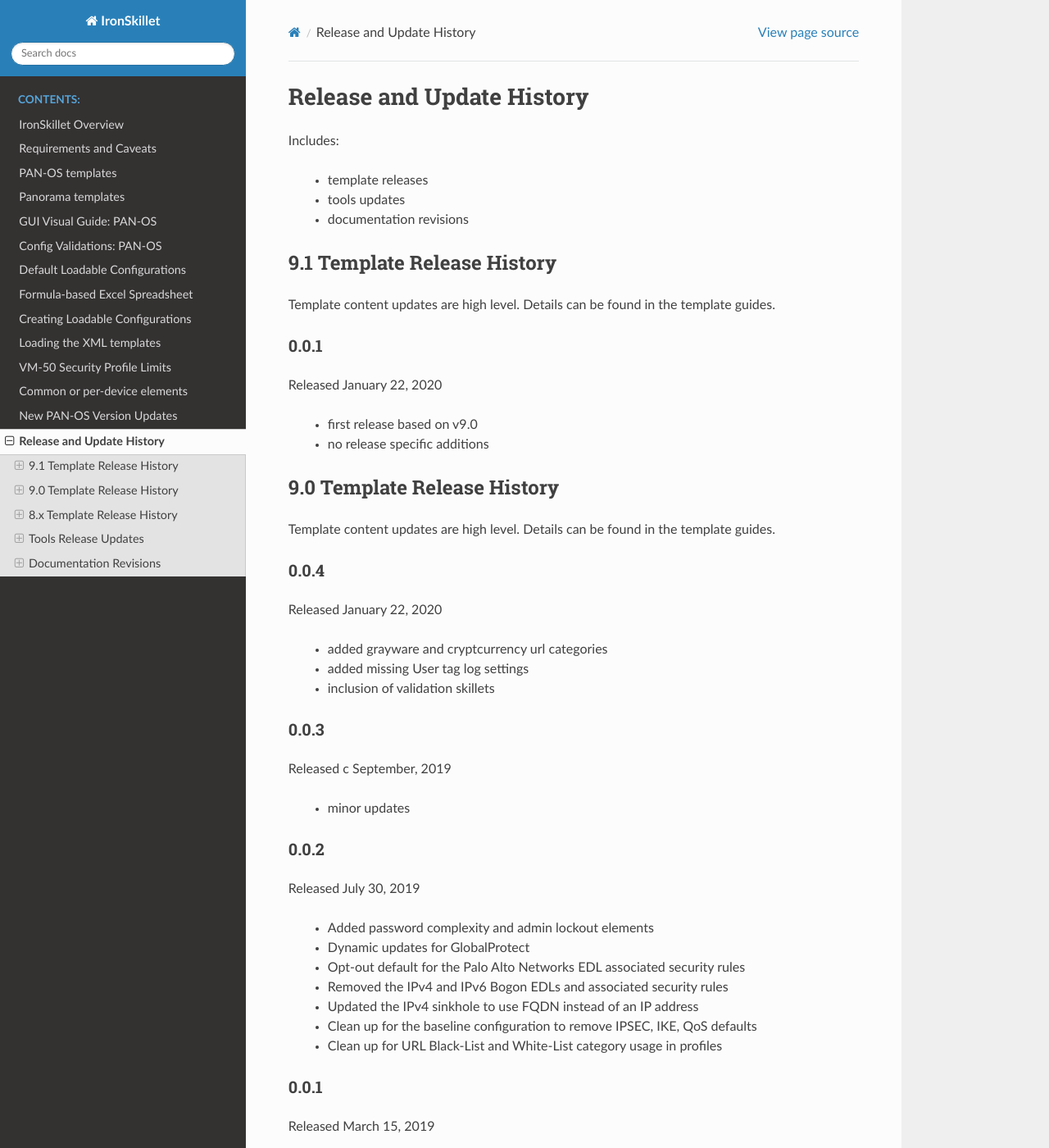
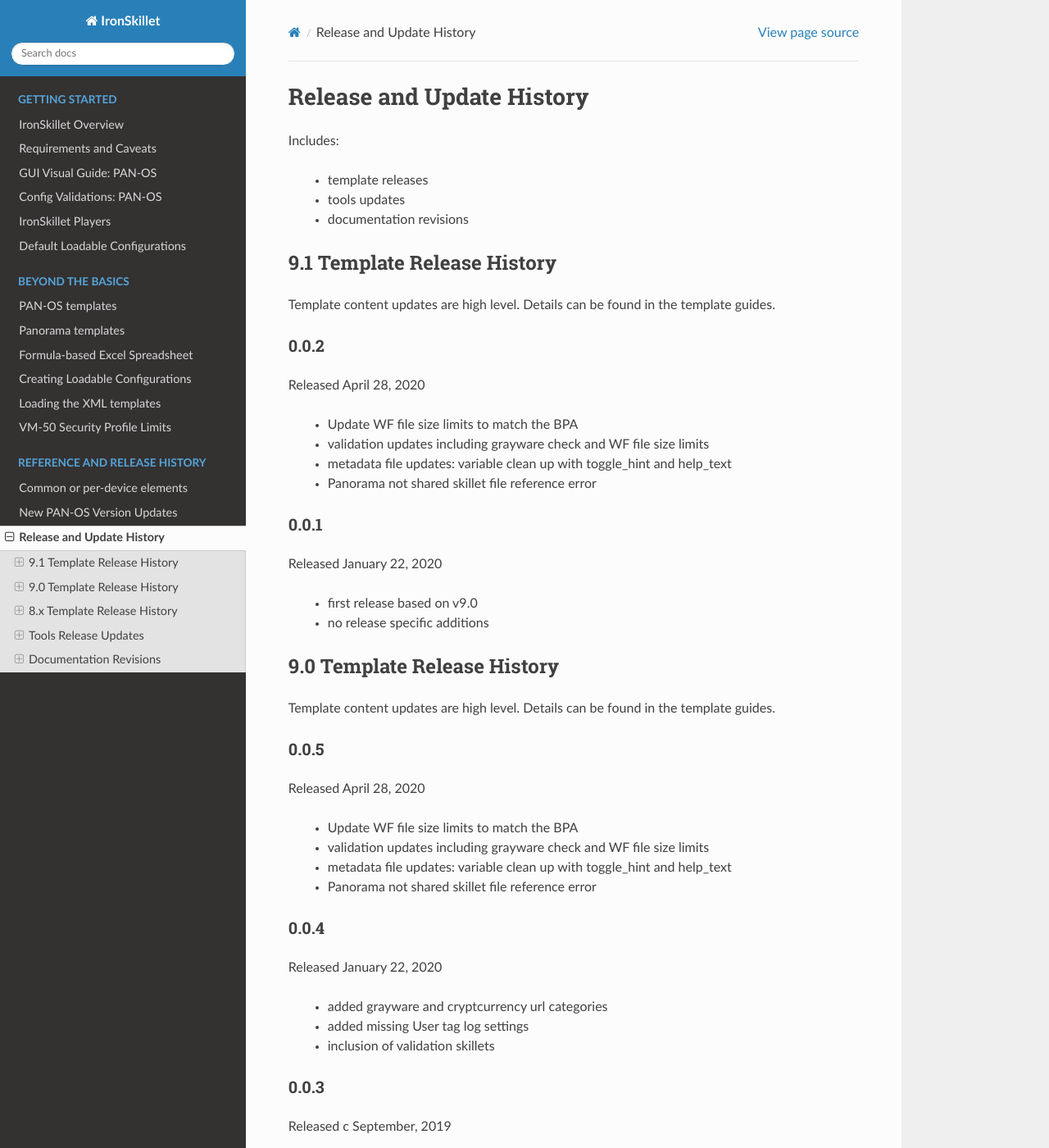
Before and after one commit to PaloAltoNetworks/iron-skillet, a Sphinx documentation site: the page built from docs/release_history.rst, in a window 1280 px wide and 1400 px high. Shown: the whole window at 82% size. Built offline with Sphinx 7.4.7 and the Read the Docs theme 2.0.0, drawn with Linux system fonts in a browser that asks for light colours; some of the changed text lies outside the part shown.

Commit message:
docs clean up inc WF file size limits image

```diff
--- a/docs/conf.py
+++ b/docs/conf.py
@@ -1,10 +1,8 @@
-# -*- coding: utf-8 -*-
-#
 # Configuration file for the Sphinx documentation builder.
 #
-# This file does only contain a selection of the most common options. For a
-# full list see the documentation:
-# http://www.sphinx-doc.org/en/master/config
+# This file only contains a selection of the most common options. For a full
+# list see the documentation:
+# https://www.sphinx-doc.org/en/master/usage/configuration.html
 
 # -- Path setup --------------------------------------------------------------
 
@@ -19,14 +17,12 @@
 
 # -- Project information -----------------------------------------------------
 
-project = u'IronSkillet'
-copyright = u'2019, Scott Shoaf'
-author = u'Scott Shoaf'
+project = 'IronSkillet'
+copyright = '2020, Scott Shoaf'
+author = 'Scott Shoaf'
 
-# The short X.Y version
-version = u''
 # The full version, including alpha/beta/rc tags
-release = u'1.0.6'
+release = '0.0.5'
 
 
 # -- General configuration ---------------------------------------------------
--- a/docs/release_history.rst
+++ b/docs/release_history.rst
@@ -14,6 +14,15 @@ Includes:
 
 Template content updates are high level. Details can be found in the template guides.
 
+0.0.2
+^^^^^
+Released April 28, 2020
+
+    + Update WF file size limits to match the BPA
+    + validation updates including grayware check and WF file size limits
+    + metadata file updates: variable clean up with toggle_hint and help_text
+    + Panorama not shared skillet file reference error
+
 0.0.1
 ^^^^^
 Released January 22, 2020
@@ -26,6 +35,15 @@ Released January 22, 2020
 ----------------------------
 
 Template content updates are high level. Details can be found in the template guides.
+
+0.0.5
+^^^^^
+Released April 28, 2020
+
+    + Update WF file size limits to match the BPA
+    + validation updates including grayware check and WF file size limits
+    + metadata file updates: variable clean up with toggle_hint and help_text
+    + Panorama not shared skillet file reference error
 
 0.0.4
 ^^^^^
@@ -235,6 +253,14 @@ Documentation Revisions
 
 Documentation revisions outside of template-tooling updates. These are documented by date, not verison.
 
+April 29, 2020
+^^^^^^^^^^^^^^
+
+    + update WF file size limit image in visual guide
+    + create sidebar menu sections
+    + add content for skillet players
+
+
 Janurary 22, 2020
 ^^^^^^^^^^^^^^^^^
 
--- a/docs/release_variance.rst
+++ b/docs/release_variance.rst
@@ -1,6 +1,6 @@
 
-New PAN-OS Version  Updates
-===========================
+New PAN-OS Version Updates
+==========================
 
 
 8.1 Update Items
```
Also changed, not shown: docs/index.rst (+16 -5 lines), docs/overview.rst (+8 -2 lines), docs/players.rst (added, +37 -0 lines), docs/images/vg_wildfire_general.png, 2 other files.
